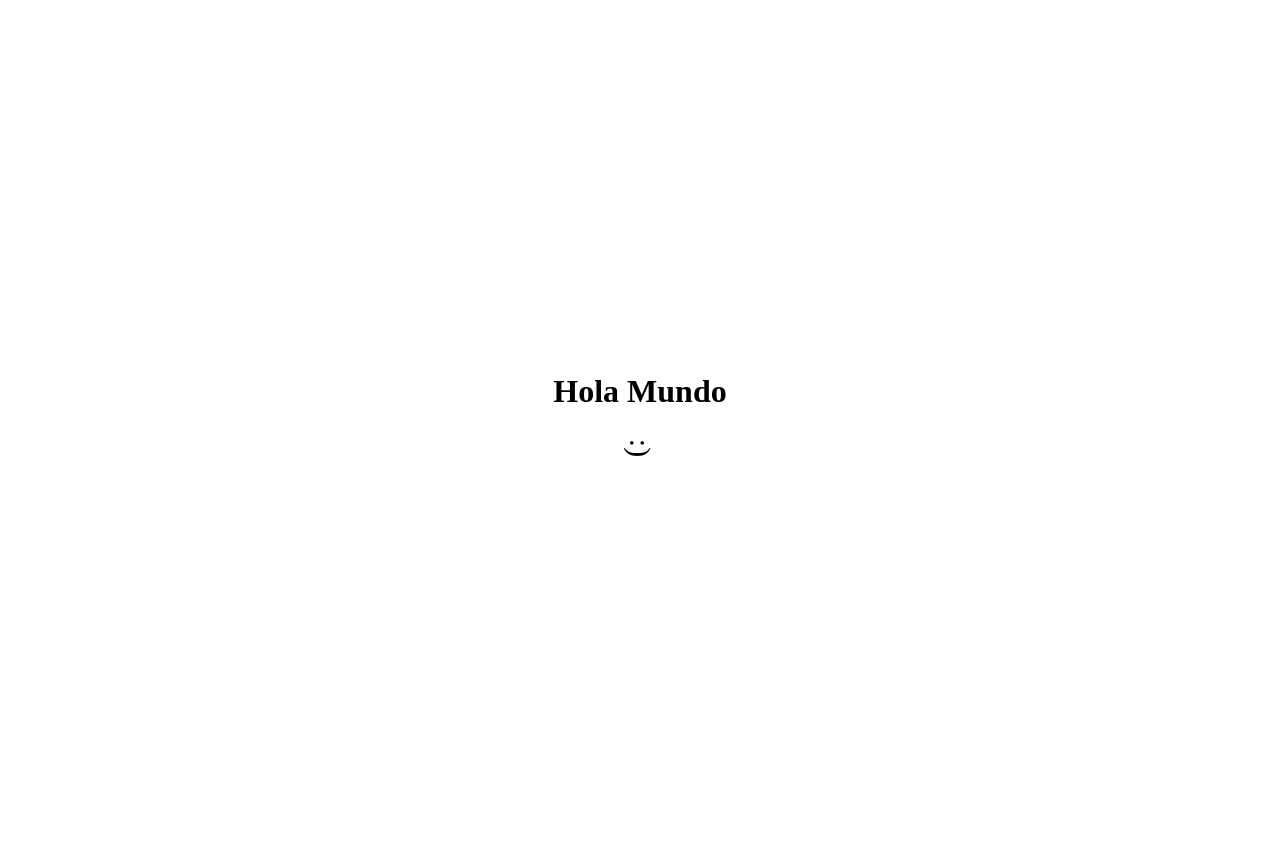
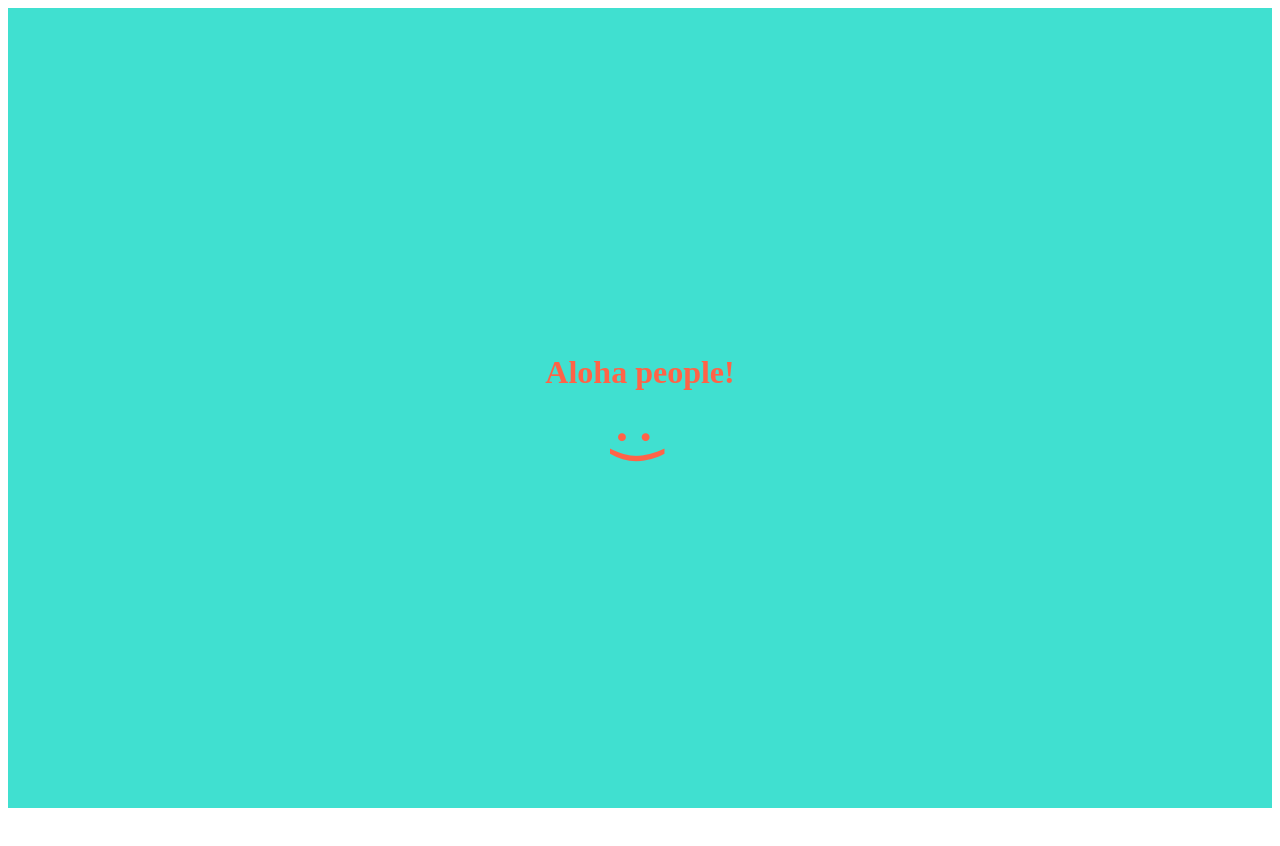
Before and after one commit to mgarvia/lesson-8, a plain HTML site: page index.html in a window 1280 px wide. Drawn offline with Linux system fonts and the light colour scheme.

Commit message:
change to aloha people

```diff
--- a/index.html
+++ b/index.html
@@ -10,7 +10,7 @@
 
 <body>
     <div class="hola-mundo">
-        <h1>Hola Mundo</h1>
+        <h1>Aloha people!</h1>
         <div class="carita">:)</div>
     </div>
 </body>
--- a/style.css
+++ b/style.css
@@ -4,8 +4,12 @@
     justify-content: center;
     height: 100vh;
     text-align: center;
+    background-color: turquoise;
+    color: tomato;
 }
 .carita {
     transform: rotate(90deg);
-    font-size: 30px;
+    font-size: 60px;
+    font-family: -apple-system, BlinkMacSystemFont, 'Segoe UI', Roboto, Oxygen, Ubuntu, Cantarell, 'Open Sans', 'Helvetica Neue', sans-serif;
+    color: tomato;
 }
```
